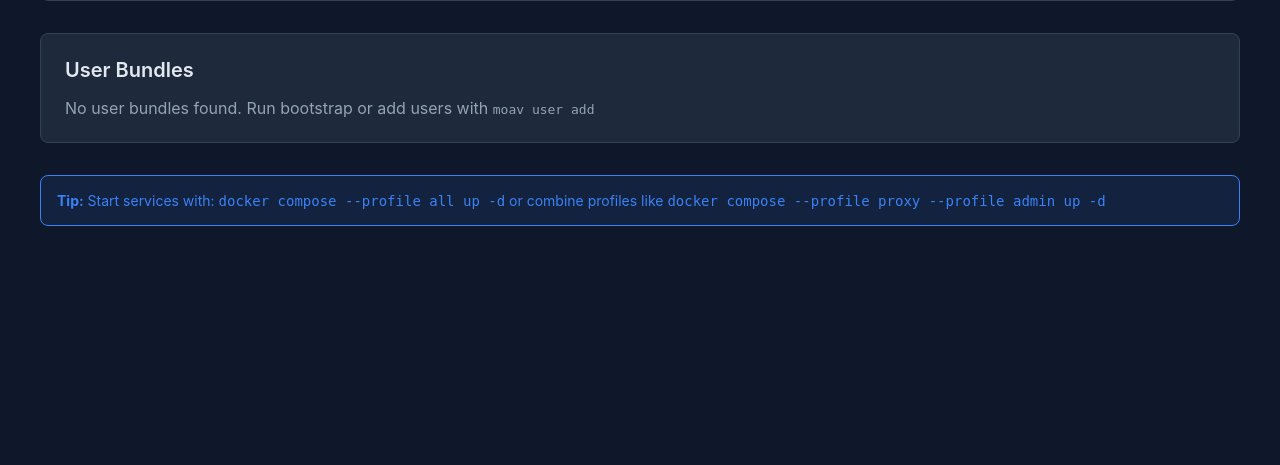
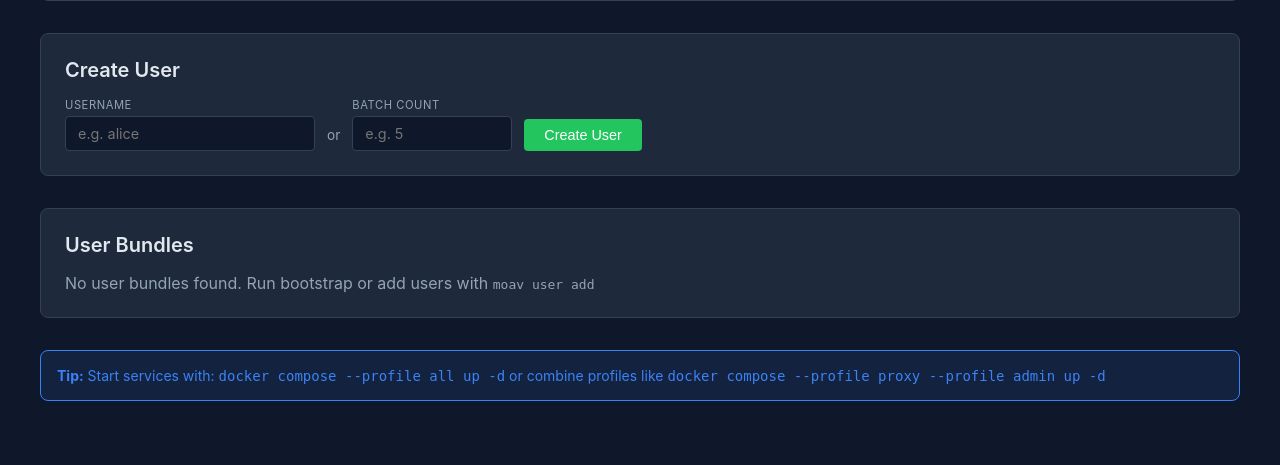
Before and after one commit to shayanb/MoaV, a FastAPI app: template admin/templates/dashboard.html in a window 1280 px wide. Shown: the part 390-855 px from the top of the page. Before the commit the page ends 616 px from the top, so only its background shows below. Run offline with FastAPI, Linux system fonts and the light colour scheme; the template is opened without the code that fills it, so the values that code supplies are empty.

Commit message:
adding admin dashboard service to create users from the dashboard

```diff
--- a/admin/main.py
+++ b/admin/main.py
@@ -10,6 +10,8 @@ import asyncio
 import socket
 import zipfile
 import io
+import re
+import subprocess
 import time
 from datetime import datetime
 from pathlib import Path
@@ -44,11 +46,13 @@ except FileNotFoundError:
 
 # Current version
 CURRENT_VERSION = "unknown"
-try:
-    with open("/app/VERSION") as f:
-        CURRENT_VERSION = f.read().strip()
-except FileNotFoundError:
-    pass
+for _vpath in ["/project/VERSION", "/app/VERSION"]:
+    try:
+        with open(_vpath) as f:
+            CURRENT_VERSION = f.read().strip()
+            break
+    except FileNotFoundError:
+        continue
 
 # Update check cache
 UPDATE_CACHE = {"version": None, "checked_at": 0}
@@ -382,8 +386,71 @@ async def health():
     return {"status": "ok", "timestamp": datetime.utcnow().isoformat()}
 
 
+# -------------------------------------------------------------------------
+# User Management API
+# -------------------------------------------------------------------------
+PROJECT_DIR = Path("/project")
+USER_ADD_SCRIPT = PROJECT_DIR / "scripts" / "user-add.sh"
+
+
+@app.post("/api/users")
+async def create_user(request: Request, _: str = Depends(verify_auth)):
+    """Create user(s) by calling user-add.sh."""
+    body = await request.json()
+    name = body.get("username", "").strip()
+    batch = int(body.get("batch", 0))
+    prefix = body.get("prefix", "user").strip()
+
+    # Validate inputs
+    if not name and batch <= 0:
+        raise HTTPException(status_code=400, detail="Provide 'username' or 'batch' count")
+    if name and not re.match(r'^[a-zA-Z0-9_-]+$', name):
+        raise HTTPException(status_code=400, detail="Invalid username. Use only letters, numbers, underscores, and hyphens.")
+    if batch > 50:
+        raise HTTPException(status_code=400, detail="Batch count cannot exceed 50")
+    if prefix and not re.match(r'^[a-zA-Z0-9_-]+$', prefix):
+        raise HTTPException(status_code=400, detail="Invalid prefix")
+
+    # Check script exists
+    if not USER_ADD_SCRIPT.exists():
+        raise HTTPException(status_code=500, detail="user-add.sh not found. Is /project mounted?")
+
+    # Build command
+    cmd = ["bash", str(USER_ADD_SCRIPT)]
+    if batch > 0:
+        cmd += ["--batch", str(batch)]
+        if prefix and prefix != "user":
+            cmd += ["--prefix", prefix]
+    else:
+        # Check if user already exists
+        bundle_path = get_bundle_path()
+        if (bundle_path / name).exists():
+            raise HTTPException(status_code=409, detail=f"User '{name}' already exists")
+        cmd.append(name)
+
+    # Run the script
+    try:
+        result = subprocess.run(
+            cmd,
+            cwd=str(PROJECT_DIR),
+            capture_output=True,
+            text=True,
+            timeout=120,
+        )
+    except subprocess.TimeoutExpired:
+        raise HTTPException(status_code=504, detail="User creation timed out (120s)")
+
+    return {
+        "success": result.returncode == 0,
+        "output": result.stdout,
+        "errors": result.stderr if result.returncode != 0 else "",
+        "username": name if name else f"{prefix} (batch {batch})",
+    }
+
+
 # User bundle paths - check multiple possible locations
 BUNDLE_PATHS = [
+    Path("/project/outputs/bundles"),
     Path("/outputs/bundles"),
     Path("/app/outputs/bundles"),
 ]
--- a/admin/templates/dashboard.html
+++ b/admin/templates/dashboard.html
@@ -206,6 +206,85 @@
         .download-btn:hover {
             opacity: 0.85;
         }
+        .create-user-form {
+            display: flex;
+            gap: 0.75rem;
+            align-items: flex-end;
+            flex-wrap: wrap;
+        }
+        .create-user-form input {
+            background: var(--bg);
+            border: 1px solid var(--border);
+            color: var(--text);
+            padding: 0.5rem 0.75rem;
+            border-radius: 0.25rem;
+            font-size: 0.9rem;
+            font-family: inherit;
+            min-width: 160px;
+        }
+        .create-user-form input:focus {
+            outline: none;
+            border-color: var(--accent);
+        }
+        .create-user-form label {
+            display: block;
+            color: var(--text-muted);
+            font-size: 0.7rem;
+            margin-bottom: 0.25rem;
+            text-transform: uppercase;
+            letter-spacing: 0.05em;
+        }
+        .create-btn {
+            background: var(--success);
+            color: white;
+            border: none;
+            padding: 0.5rem 1.25rem;
+            border-radius: 0.25rem;
+            cursor: pointer;
+            font-size: 0.9rem;
+            font-weight: 500;
+        }
+        .create-btn:hover { opacity: 0.9; }
+        .create-btn:disabled { opacity: 0.5; cursor: not-allowed; }
+        .create-result {
+            margin-top: 1rem;
+            padding: 0.75rem 1rem;
+            border-radius: 0.25rem;
+            font-size: 0.8rem;
+            display: none;
+            white-space: pre-wrap;
+            font-family: monospace;
+            max-height: 300px;
+            overflow-y: auto;
+            line-height: 1.4;
+        }
+        .create-result.success {
+            background: rgba(34, 197, 94, 0.1);
+            border: 1px solid var(--success);
+            color: var(--success);
+        }
+        .create-result.error {
+            background: rgba(239, 68, 68, 0.1);
+            border: 1px solid var(--error);
+            color: var(--error);
+        }
+        .create-or {
+            color: var(--text-muted);
+            font-size: 0.85rem;
+            padding-bottom: 0.5rem;
+        }
+        .spinner {
+            display: inline-block;
+            width: 14px;
+            height: 14px;
+            border: 2px solid rgba(255,255,255,0.3);
+            border-radius: 50%;
+            border-top-color: white;
+            animation: spin 0.8s linear infinite;
+            margin-right: 0.5rem;
+            vertical-align: middle;
+        }
+        @keyframes spin { to { transform: rotate(360deg); } }
         @media (max-width: 640px) {
             body { padding: 1rem; }
             .card-value { font-size: 1.5rem; }
@@ -351,6 +430,25 @@
         </div>
         {% endif %}
 
+        <!-- Create User Section -->
+        <div class="card" style="margin-bottom: 2rem;">
+            <h2>Create User</h2>
+            <form id="create-user-form" class="create-user-form" onsubmit="return createUser(event)">
+                <div>
+                    <label>Username</label>
+                    <input type="text" id="new-username" pattern="[a-zA-Z0-9_\-]+"
+                           placeholder="e.g. alice" autocomplete="off">
+                </div>
+                <span class="create-or">or</span>
+                <div>
+                    <label>Batch Count</label>
+                    <input type="number" id="batch-count" min="1" max="50" placeholder="e.g. 5">
+                </div>
+                <button type="submit" class="create-btn" id="create-btn">Create User</button>
+            </form>
+            <div id="create-result" class="create-result"></div>
+        </div>
+
         <!-- User Bundles Section -->
         <div class="card" style="margin-bottom: 2rem;">
             <h2>User Bundles</h2>
@@ -400,6 +498,51 @@
     <script>
         // Auto-refresh every 30 seconds
         setTimeout(() => location.reload(), 30000);
+
+        async function createUser(e) {
+            e.preventDefault();
+            const username = document.getElementById('new-username').value.trim();
+            const batch = parseInt(document.getElementById('batch-count').value) || 0;
+            const btn = document.getElementById('create-btn');
+            const result = document.getElementById('create-result');
+
+            if (!username && !batch) {
+                alert('Enter a username or batch count');
+                return false;
+            }
+
+            btn.disabled = true;
+            btn.innerHTML = '<span class="spinner"></span>Creating...';
+            result.style.display = 'none';
+
+            try {
+                const resp = await fetch('/api/users', {
+                    method: 'POST',
+                    headers: {'Content-Type': 'application/json'},
+                    body: JSON.stringify({ username, batch }),
+                });
+                const data = await resp.json();
+
+                if (data.success) {
+                    result.className = 'create-result success';
+                    result.textContent = data.output || 'User created successfully';
+                    // Reload after 3s to show new user in table
+                    setTimeout(() => location.reload(), 3000);
+                } else {
+                    result.className = 'create-result error';
+                    result.textContent = data.errors || data.output || 'Creation failed';
+                }
+                result.style.display = 'block';
+            } catch (err) {
+                result.className = 'create-result error';
+                result.textContent = 'Network error: ' + err.message;
+                result.style.display = 'block';
+            } finally {
+                btn.disabled = false;
+                btn.innerHTML = 'Create User';
+            }
+            return false;
+        }
     </script>
 </body>
 </html>
```
Also changed, not shown: docker-compose.yml (+5 -6 lines), 1 other file.
